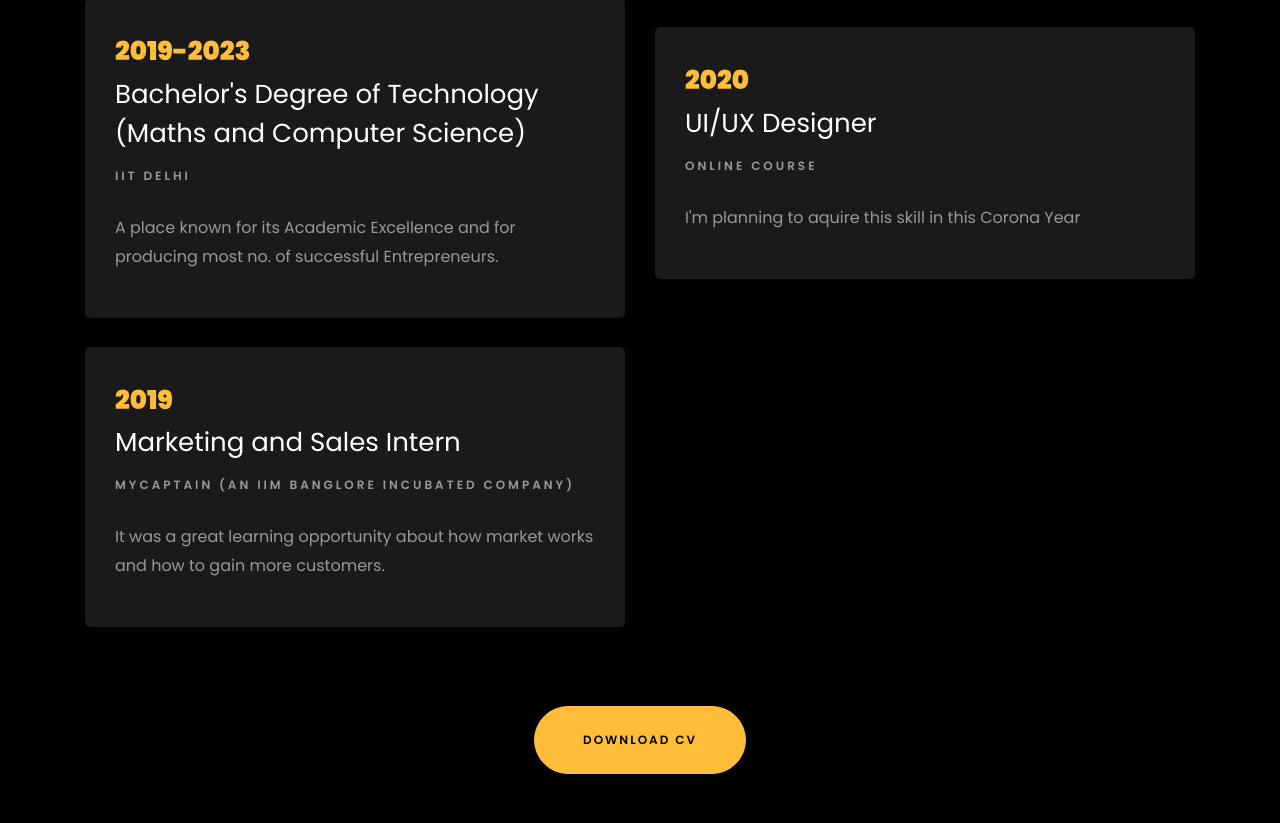
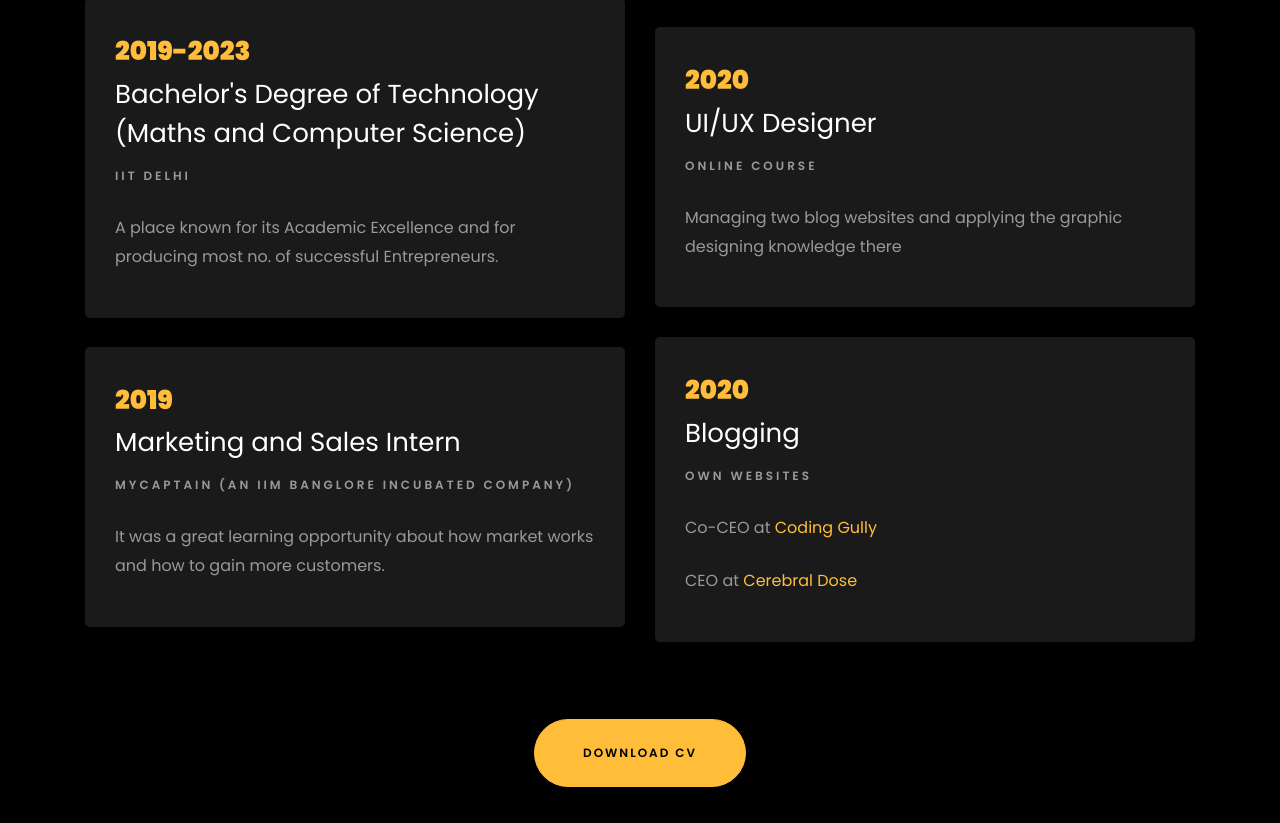
Before and after one commit to DeepakSuthar2023/DPAK, a plain HTML site: page index.html in a window 1280 px wide. Shown: the part 1974-2797 px from the top of the page. Drawn offline with Linux system fonts and the light colour scheme; files whose address does not match are found by name; a web font is replaced by a local one.

Commit message:
Update index.html

```diff
--- a/index.html
+++ b/index.html
@@ -170,7 +170,14 @@
     					<span class="date">2020</span>
     					<h2>UI/UX Designer</h2>
     					<span class="position">Online Course</span>
-    					<p class="mt-4">I'm planning to aquire this skill in this Corona Year</p>
+    					<p class="mt-4">Managing two blog websites and applying the graphic designing knowledge there</p>
+    				</div>
+				<div class="resume-wrap ftco-animate">
+    					<span class="date">2020</span>
+    					<h2>Blogging</h2>
+    					<span class="position">own websites</span>
+					<p class="mt-4">Co-CEO at <a href="https://codinggully.com/">Coding Gully</a></p>
+					<p class="mt-4">CEO at <a href="https://cerebraldose.com/">Cerebral Dose</a></p>
     				</div>
     			</div>
     		</div>
```
